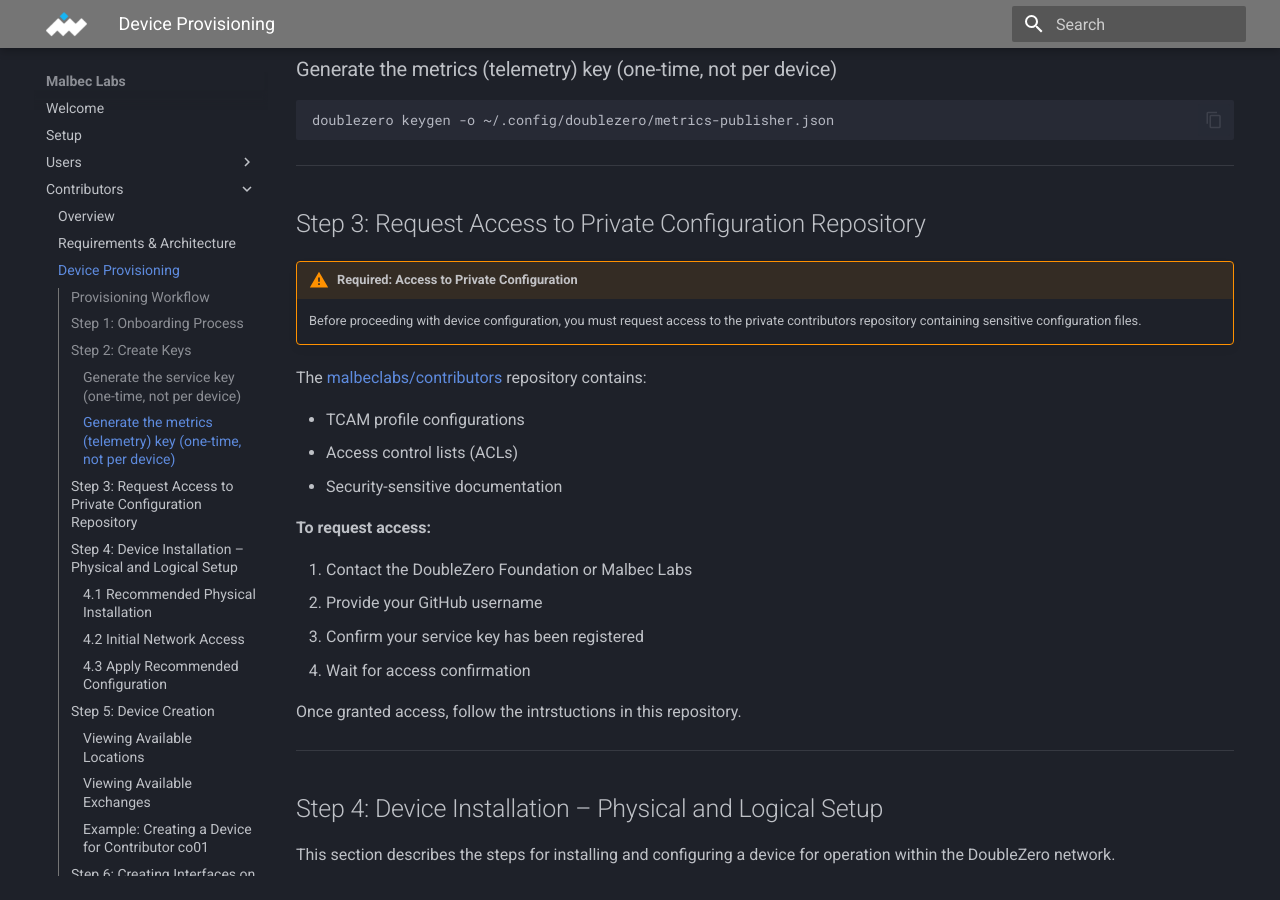
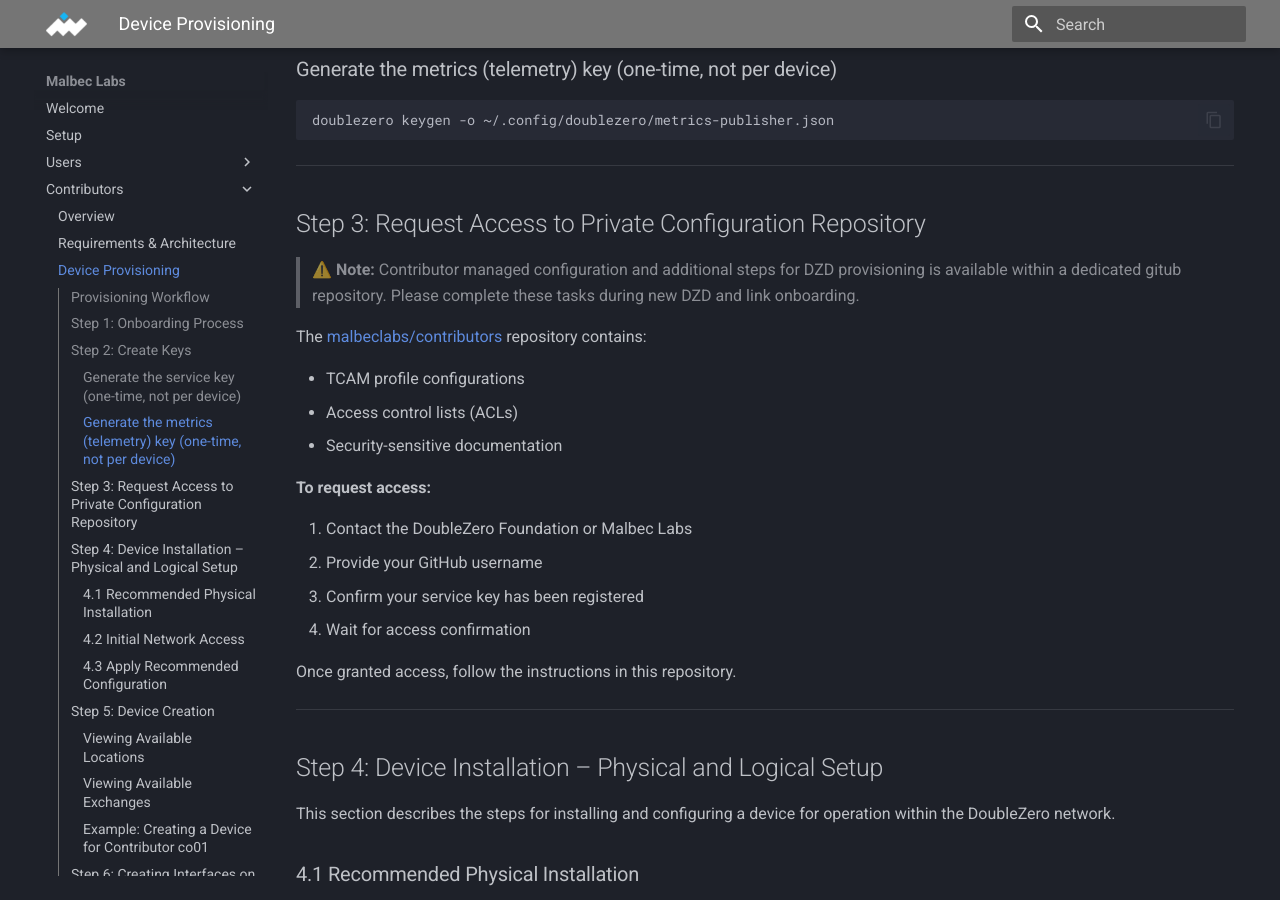
Before and after one commit to malbeclabs/docs, an MkDocs documentation site: the page built from docs/contribute-provisioning.md, in a window 1280 px wide and 900 px high, scrolled down 1708 px. Built offline with MkDocs 1.6.1 and Material for MkDocs 9.7.7, drawn with Linux system fonts in a browser that asks for light colours; some of the changed text lies outside the part shown.

Commit message:
Updated small textual changes

```diff
--- a/docs/contribute-operations.md
+++ b/docs/contribute-operations.md
@@ -1,4 +1,4 @@
-# Operations Guide
+# Operations Guide for Contributors
 
 This guide covers the ongoing operational tasks for maintaining your DoubleZero Devices (DZDs), including agent upgrades and monitoring.
 
--- a/docs/contribute-provisioning.md
+++ b/docs/contribute-provisioning.md
@@ -1,4 +1,4 @@
-# Device Provisioning Guide
+# Device Provisioning Guide for Contributors
 
 This is the complete A-Z guide for provisioning a DoubleZero Device (DZD) from initial setup to full operation.
 
@@ -74,8 +74,8 @@
 
 ## Step 3: Request Access to Private Configuration Repository
 
-!!! warning "Required: Access to Private Configuration"
-    Before proceeding with device configuration, you must request access to the private contributors repository containing sensitive configuration files.
+> ⚠️ **Note:**
+> Contributor managed configuration and additional steps for DZD provisioning is available within a dedicated gitub repository. Please complete these tasks during new DZD and link onboarding.
 
 The [malbeclabs/contributors](https://github.com/malbeclabs/contributors) repository contains:
 
@@ -90,7 +90,7 @@
 3. Confirm your service key has been registered
 4. Wait for access confirmation
 
-Once granted access, follow the intrstuctions in this repository.
+Once granted access, follow the instructions in this repository.
 
 ---
 
```
Also changed, not shown: docs/contribute.md (+1 -1 lines).
